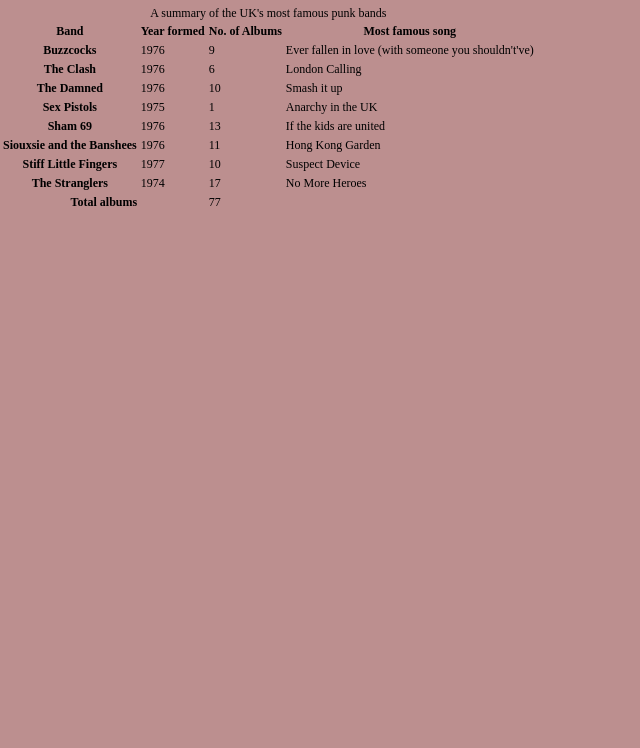
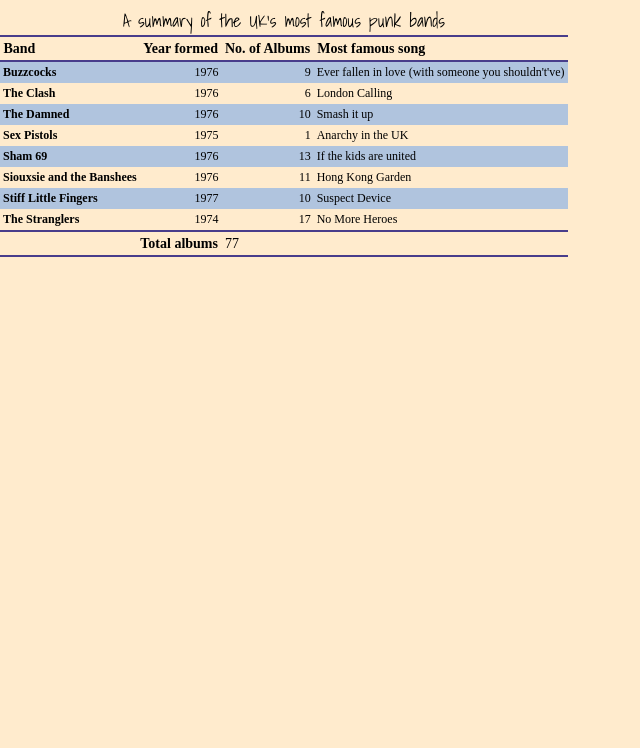
Before and after one commit to TXMack713/mdn-css-styling-tables-assessment, a plain HTML site: page index.html in a window 1280 px wide. Shown: the part 52-800 px from the top of the page, without its empty margins (0-640 px from the left). Drawn offline with Linux system fonts and the light colour scheme.

Commit message:
2 files modified

```diff
--- a/index.html
+++ b/index.html
@@ -5,6 +5,7 @@
     <meta http-equiv="X-UA-Compatible" content="IE=edge" />
     <meta name="viewport" content="width=device-width, initial-scale=1.0" />
     <title>MDN CSS Styling Tables Assessment</title>
+    <link href="https://fonts.googleapis.com/css2?family=Shadows+Into+Light&display=swap" rel="stylesheet">
     <link rel="stylesheet" href="styles.css" type="text/css" />
   </head>
 
--- a/styles.css
+++ b/styles.css
@@ -17,8 +17,57 @@ body {
 }
 
 body {
-  background-color: rosybrown;
+    background-color: blanchedalmond;
 }
 table {
     font-size: 75%;
+    table-layout: fixed;
+    border-collapse: collapse;
+    border-top: 2px solid darkslateblue;
+    border-bottom: 2px solid darkslateblue;
 }
+
+tr th:nth-child(2),
+tr th:nth-child(3),
+tr td:nth-child(2),
+tr td:nth-child(3) {
+    text-align: right;
+}
+
+tr th:nth-child(1),
+tr td:nth-child(1),
+tr th:nth-child(4),
+tr td:nth-child(4) {
+    text-align: left;
+}
+
+thead, tfoot {
+    font-size: 0.875rem;
+}
+
+th, td {
+    padding: 0.25em;
+}
+tfoot tr :nth-child(1){
+    text-align: right;
+}
+
+tfoot tr :nth-child(2) {
+    text-align: left;
+}
+
+tbody tr:nth-child(odd) {
+        background-color: lightsteelblue;
+ }
+
+thead {
+    border-bottom: 2px solid darkslateblue;
+}
+tfoot {
+    border-top: 2px solid darkslateblue;
+}
+
+caption {
+    font-family: "Shadows Into Light", cursive;
+    font-size: 1.125rem;
+}
```
Lines whose indentation alone changed are shown as unchanged.
